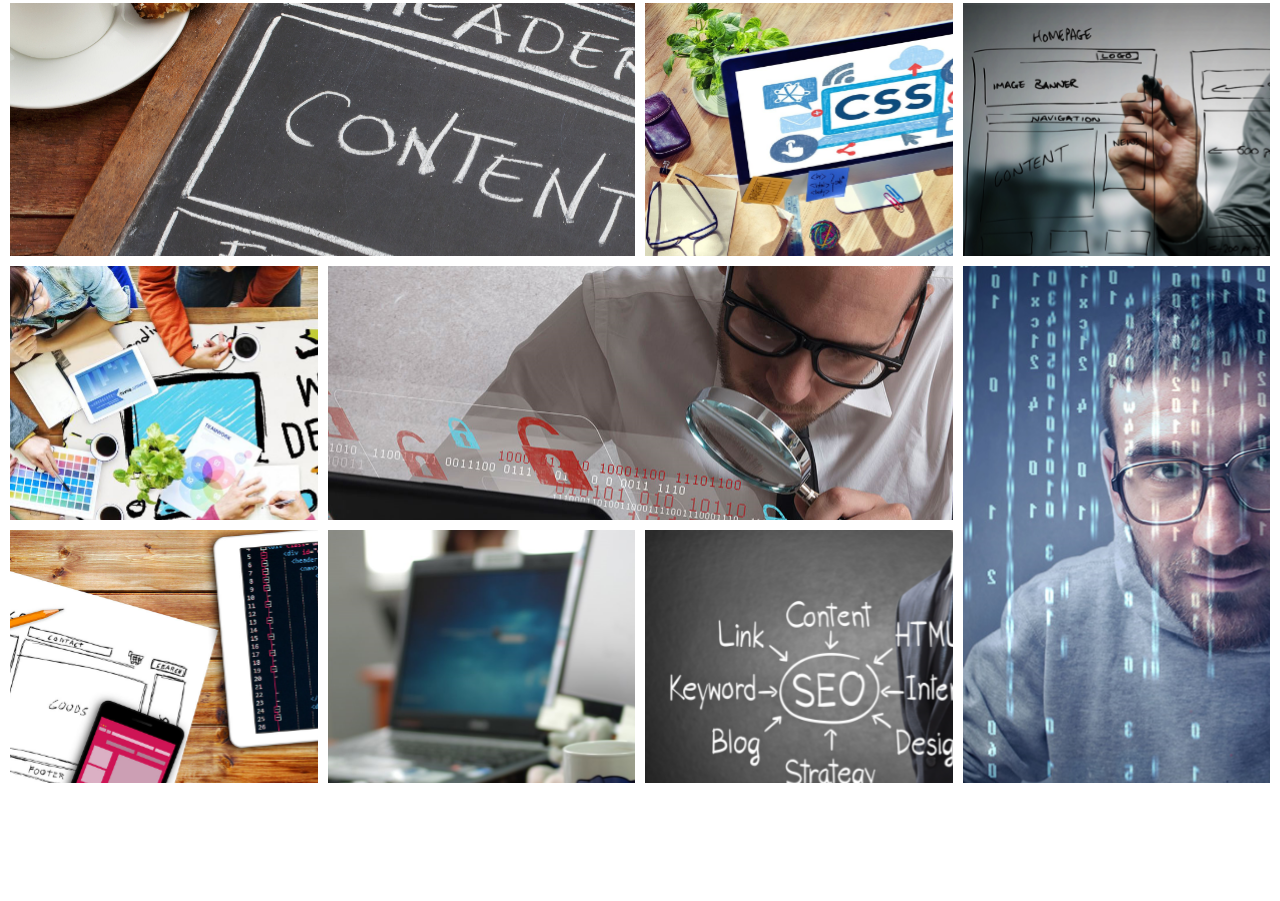
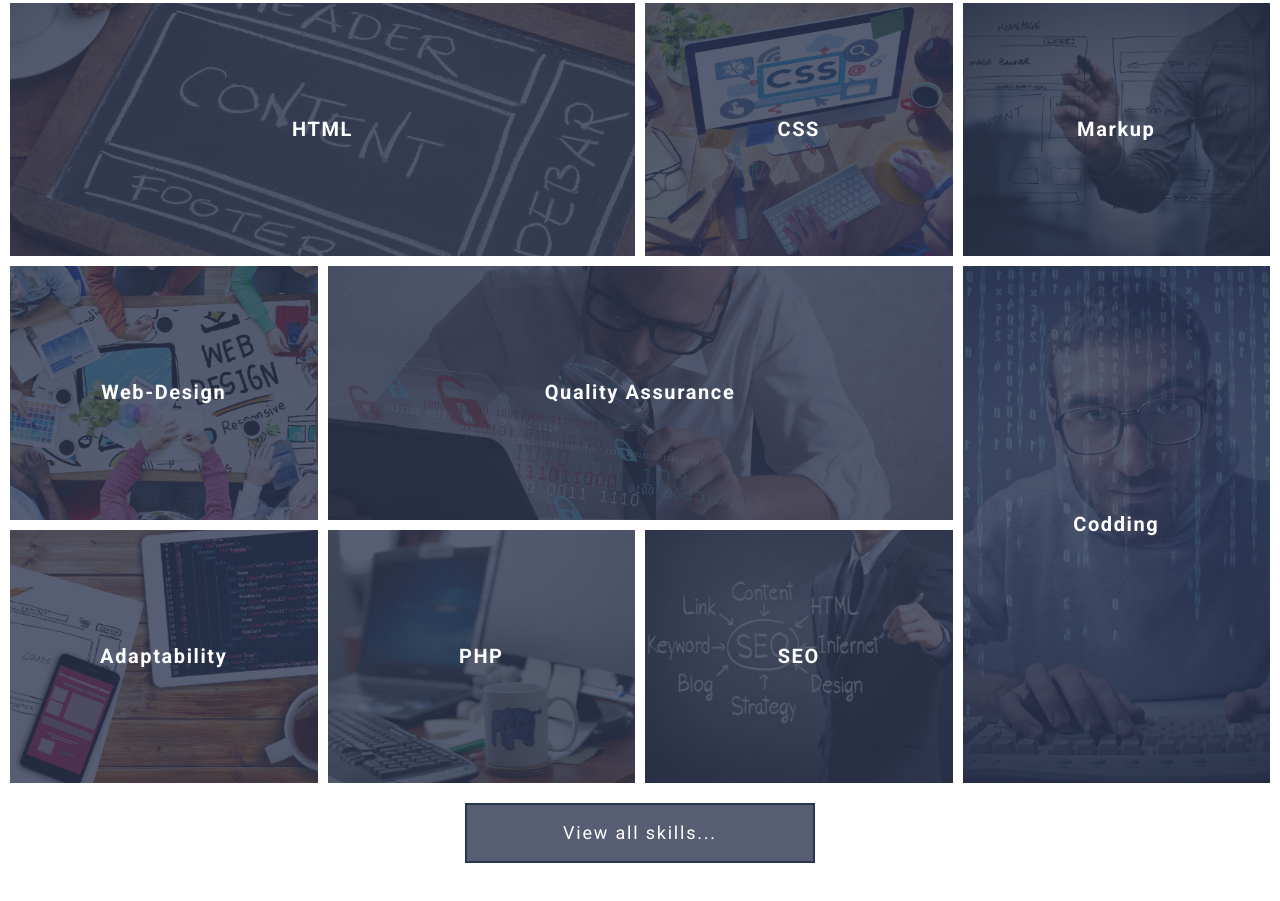
Before and after one commit to unozar/lesson7_inwork, a website: page index.html in a window 1280 px wide. Shown: the part 807-1708 px from the top of the page. Before the commit the page ends 1660 px from the top, so only its background shows below. Drawn offline with Linux system fonts and the light colour scheme.

Commit message:
Вторая страница - окончательное оформление 2стр (index.html+style.css)

```diff
--- a/assets/css/style.css
+++ b/assets/css/style.css
@@ -27,10 +27,9 @@ a {
 }
 
 .btn {
-    width: 250px;
+    /*width: 250px;*/
     height: 60px;
-    background-color: rgba(255, 255, 255, 0.1);
-    border: 2px solid #ffffff;
+
     padding-left: 1em;
     padding-right: 1em;
     display: flex;
@@ -44,6 +43,17 @@ a {
 .btn:hover,
 .btn:focus {
     background-color: #d66926;
+}
+
+.btn--light{
+    width: 250px;
+    background-color: rgba(255, 255, 255, 0.1);
+    border: 2px solid #ffffff;
+}
+.btn--primary{
+    width: 350px;
+    background-color: rgba(45, 54, 81, 0.8);
+    border: 2px solid #2d3651;
 }
 
 /*Основной блок обертка для первого экрана*/
@@ -181,27 +191,64 @@ a {
 }
 
 .skills__actions {
+    display: flex;
+    justify-content: center;
+    margin-top: 20px;
+    margin-bottom: 30px;
 }
 
 .skill-item {
     position: relative;
+    overflow: hidden;
 }
 
+.skill-item:hover .skill-item__link{
+    color: #d66926;
+}
+
+.skill-item:hover .skill-item__image{
+    transform: scale(1.1);
+}
+
+.skill-item:hover .skill-item__overlay{
+    opacity: 0.95;
+}
+
+
 .skill-item__title {
-
+    position: absolute;
+    inset: 0;
+    z-index: 1;
+    /*background-color: red;*/
+    margin: 0;
+    font-size: 1.25rem;
 }
 
 .skill-item__link {
+    /*background-color: red;*/
+    display: flex;
+    height: 100%;
+    padding: 20px;
+    align-items: center;
+    justify-content: center;
+    transition: color 0.5s;
 }
 
 .skill-item__image {
     position: absolute;
     background-color: #2d3651;
     inset: 0;
-
+    background-size: cover;
+    background-position: 50% 50%;
+    transition: 0.5s transform;
 }
 
 .skill-item__overlay {
+    position: absolute;
+    inset: 0;
+    background-color: #2d3651;
+    opacity: 0.8;
+    transition: opacity 0.5s;
 }
 
 .skill-item:nth-of-type(1) {
--- a/index.html
+++ b/index.html
@@ -33,8 +33,8 @@
         <div class="header-content__container">
             <h1 class="header-content__title">WE ARE REAL WEB-DEVELOPERS</h1>
             <div class="header-content__actions">
-                <a class="btn" href="">Learn more</a>
-                <a class="btn" href="">Get started</a>
+                <a class="btn btn--light" href="">Learn more</a>
+                <a class="btn btn--light" href="">Get started</a>
             </div>
         </div>
     </div>
@@ -122,7 +122,7 @@
             </article>
         </div>
         <div class="skills__actions">
-            <a class="btn" href="">View all skills...</a>
+            <a class="btn btn--primary" href="">View all skills...</a>
         </div>
 
     </section>
```
